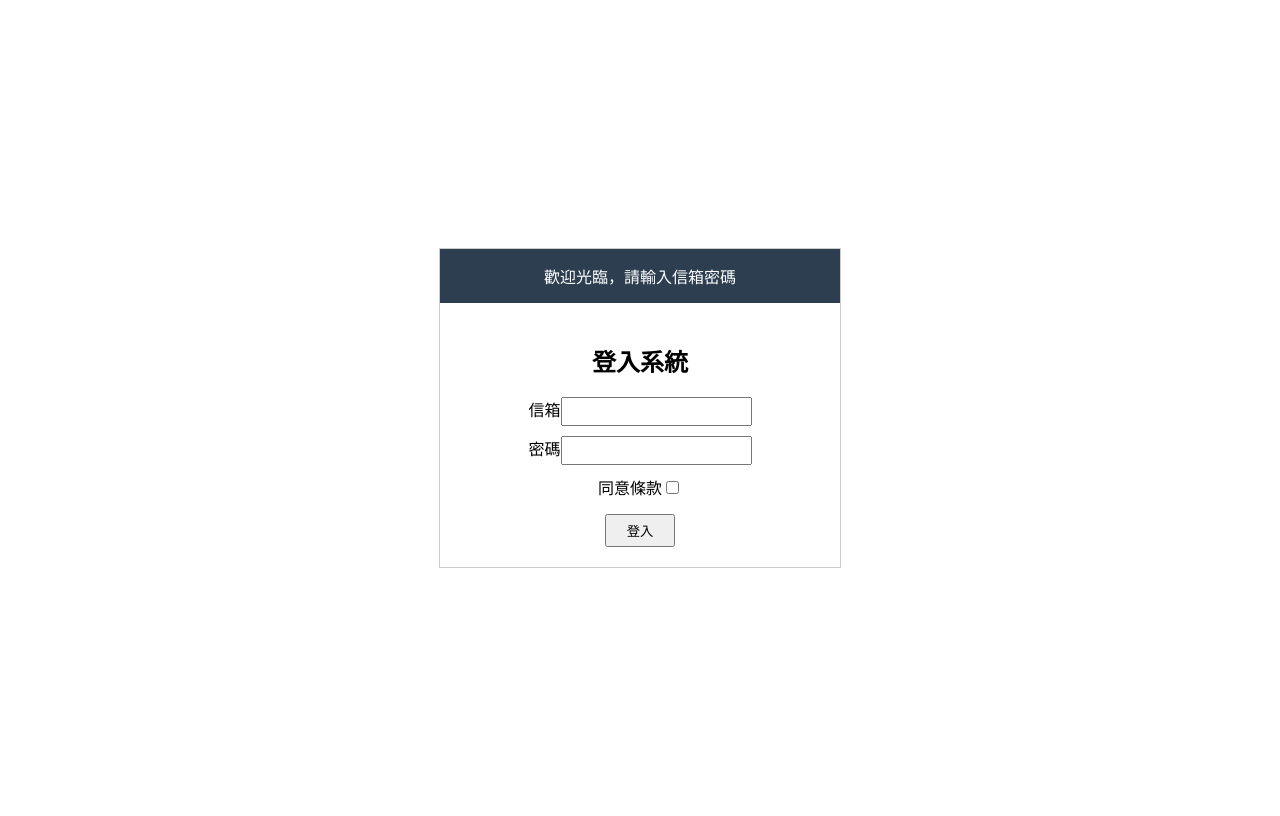
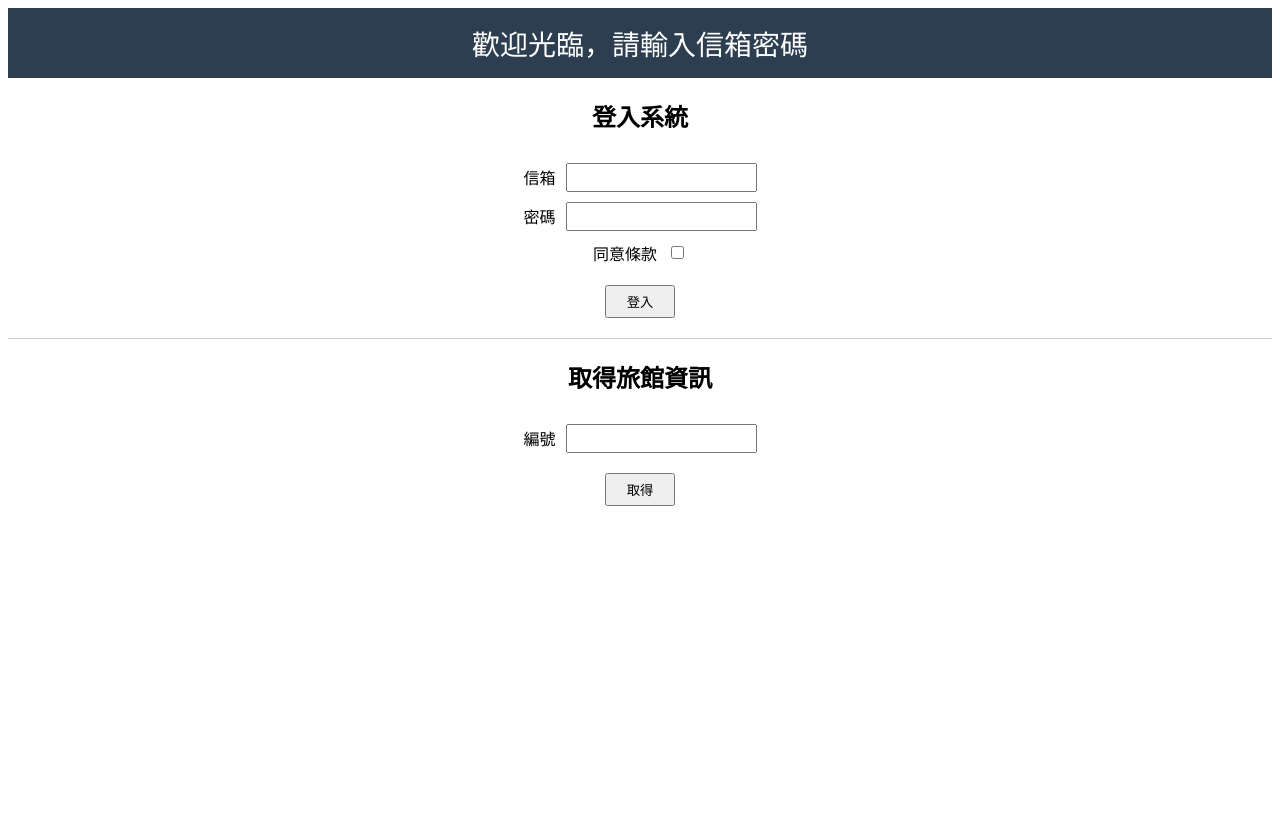
Before and after one commit to charlesmu20/wehelp-stage1, a FastAPI app: page / in a window 1280 px wide. After the commit the page ends 506 px from the top, so only its background shows below. Run offline with FastAPI, Linux system fonts and the light colour scheme; parts of the project's set-up code (start-up, migrations or seed data) failed here and were passed over.

Commit message:
week4 task1-4 完成

```diff
--- a/week4/main.py
+++ b/week4/main.py
@@ -4,8 +4,26 @@ from fastapi.templating import Jinja2Templates
 from fastapi.responses import RedirectResponse
 from typing import Annotated
 from starlette.middleware.sessions import SessionMiddleware
+import urllib.request
+import json
+
+# 抓旅館資料
+url_ch = "https://resources-wehelp-taiwan-b986132eca78c0b5eeb736fc03240c2ff8b7116.gitlab.io/hotels-ch"
+with urllib.request.urlopen(url_ch) as response:
+    ch_data = json.loads(response.read())
+    ch_list = ch_data["list"]
+
+url_en = "https://resources-wehelp-taiwan-b986132eca78c0b5eeb736fc03240c2ff8b7116.gitlab.io/hotels-en"
+with urllib.request.urlopen(url_en) as response:
+    en_data = json.loads(response.read())
+    en_list = en_data["list"]
+# 英文資料轉字典
+en_dict = {}
+for hotel in en_list:
+    en_dict[hotel["_id"]] = hotel
+
 app = FastAPI()
-app.add_middleware(SessionMiddleware, secret_key="900306")
+app.add_middleware(SessionMiddleware, secret_key="12344522133")
 templates = Jinja2Templates(directory="templates")
 
 @app.get("/")
@@ -21,7 +39,7 @@ def login(request:Request,email: Annotated[str, Form()]="", password: Annotated[
         return RedirectResponse("/member",status_code=303)
     else :
         return RedirectResponse("/ohoh?msg=信箱或密碼輸入錯誤",status_code=303)
-
+# 會員頁
 @app.get("/ohoh")
 def ohoh(request:Request,msg:str):
     return templates.TemplateResponse(request,"error.html",{"msg":msg})
@@ -36,7 +54,22 @@ def member(request:Request):
 def logout(request:Request):
     request.session["login"]=False
     return RedirectResponse("/")
-
+# 取得旅館資訊
+@app.get("/hotel/{id}")
+def get_hotel(request:Request,id:int):
+    hotel_data = None
+    for hotel in ch_list:
+        if hotel["_id"] == id:
+            hotel_data = {
+                "chinese_name": hotel["旅宿名稱"],
+                "english_name": en_dict[hotel["_id"]]["hotel name"],
+                "phone": hotel["電話或手機號碼"]
+            }
+            break
+    if hotel_data != None:
+        return templates.TemplateResponse(request,"hotel.html",{"hotel": hotel_data})
+    else:
+        return templates.TemplateResponse(request,"hotel.html",{"hotel": None})
 # 靜態檔案處理
 app.mount("/static", StaticFiles(directory="static"), name="static")
 
--- a/week4/static/index.css
+++ b/week4/static/index.css
@@ -1,34 +1,35 @@
-body {
-    display: flex;
-    justify-content: center;
-    align-items: center;
-    min-height: 100vh;
-    font-family: sans-serif;
-}
-
-.container {
-    width: 400px;
-    border: 1px solid #ccc;
-}
-
-.header {
+header {
+    text-align: center;
+    font-size: 28px;
     background-color: #2c3e50;
     color: white;
     padding: 15px;
     text-align: center;
 }
-
-#signin {
-    padding: 20px;
-    text-align: center;
+#signin{
+    display: flex;
+    flex-direction: column;
+    gap:10px;
+    align-items: center;
+    margin-bottom: 20px;
 }
-
+.form-row {
+    display: flex;
+    justify-content: center;
+    align-items: center;
+    gap: 10px;
+}
 input {
     padding: 5px;
-    margin-bottom: 10px;
 }
-
 button {
+    margin-top: 10px;
     padding: 5px 20px;
-    margin-top: 10px;
 }
+.hotel-area {
+    border-top: 1px solid #ccc;
+    display: flex;
+    flex-direction: column;
+    gap:10px;
+    align-items: center;
+}
--- a/week4/static/index.js
+++ b/week4/static/index.js
@@ -10,3 +10,13 @@ signIn.addEventListener("submit",function(event){
     let password = document.querySelector("#signin-password").value
     console.log(email,password)
 })
+function getHotel(){
+    //判斷輸入的ID是不是正整數
+    let IdInput = document.querySelector("#id-input").value;
+    let id = Number(IdInput);
+    if (id<=0 || !Number.isInteger(id) || isNaN(id)){
+        alert("請輸入正整數")
+        return
+    }
+    window.location.href = `/hotel/${id}`;
+}
--- a/week4/templates/index.html
+++ b/week4/templates/index.html
@@ -7,15 +7,26 @@
     <link rel="stylesheet" href="/static/index.css">
 </head>
 <body>
-    <div class="container">
-        <div class="header">歡迎光臨，請輸入信箱密碼</div>
-        <form id="signin" action="/login" method="post">
-            <h2>登入系統</h2>
-            信箱<input type="text" id="signin-email" name="email"/><br>
-            密碼<input type="password" id="signin-password" name="password"/><br>
-            同意條款<input type="checkbox" id="checkbox"/><br>
-            <button type="submit">登入</button>
-        </form>
+    <header>歡迎光臨，請輸入信箱密碼</header>
+    <form id="signin" action="/login" method="post">
+        <h2>登入系統</h2>
+        <div class="form-row">
+            <label>信箱</label><input type="text" id="signin-email" name="email"/>
+        </div>
+        <div class="form-row">
+            <label>密碼</label><input type="password" id="signin-password" name="password"/>
+        </div>
+        <div class="form-row">
+            同意條款<input type="checkbox" id="checkbox"/>
+        </div>
+        <button type="submit">登入</button>
+    </form>
+    <div class="hotel-area">
+        <h2>取得旅館資訊</h2>
+        <div class="form-row">
+            <label>編號</label><input type="text" id="id-input"/>
+        </div>
+        <button onclick="getHotel()">取得</button>
     </div>
     <script src="/static/index.js"></script>
 </body>
```
Also changed, not shown: week4/templates/hotel.html (added, +38 -0 lines).
